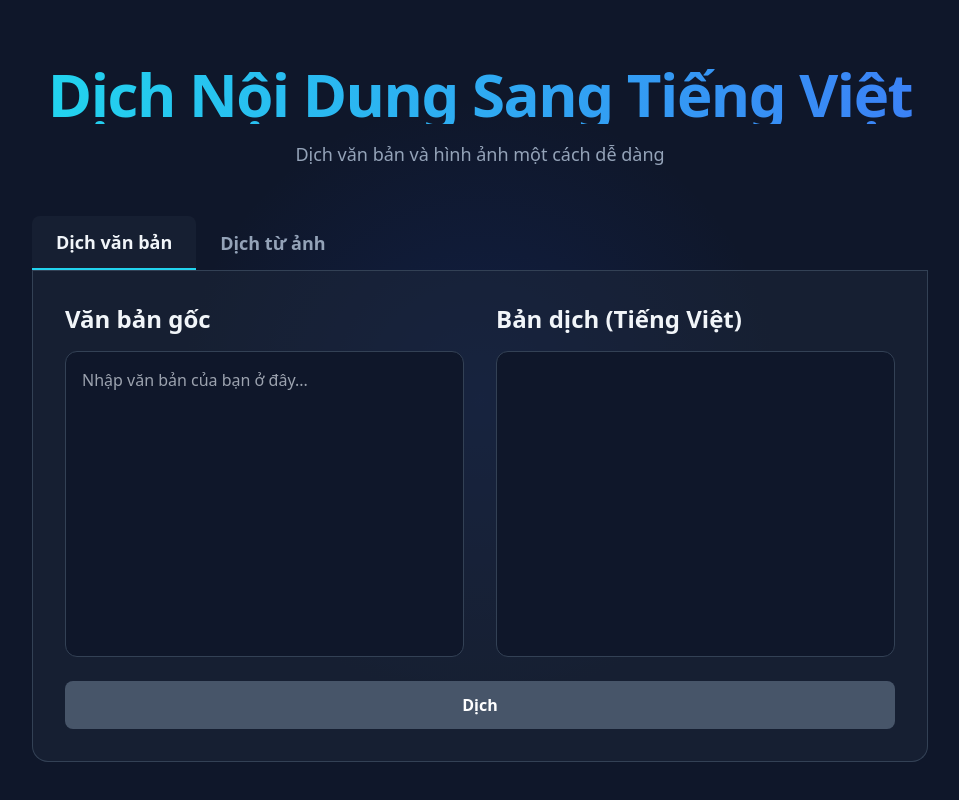
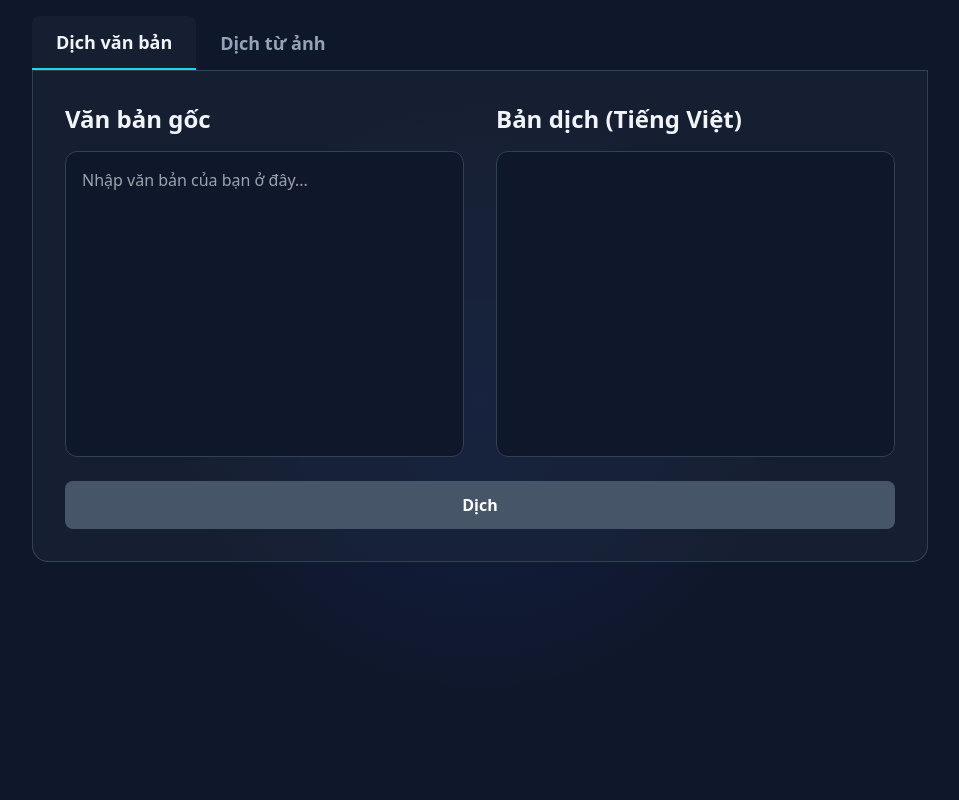
Before and after one commit to tieubochet/ai-translate, a React (Vite) app: page / in a window 1280 px wide. Shown: the whole page, without its empty margins (160-1119 px from the left). Built offline with nearby package versions, Linux system fonts and the light colour scheme; no server answers.

Commit message:
remove title

```diff
--- a/App.tsx
+++ b/App.tsx
@@ -36,13 +36,6 @@ const App: React.FC = () => {
     <main className="min-h-screen w-full bg-slate-900 text-slate-100 flex flex-col items-center p-4 font-sans relative overflow-hidden">
       <div className="absolute inset-0 bg-[radial-gradient(circle_at_center,_rgba(29,78,216,0.15)_0,_transparent_40%)]"></div>
       <div className="z-10 flex flex-col items-center w-full max-w-4xl">
-        <header className="text-center my-8 md:my-12">
-            <h1 className="text-5xl md:text-6xl font-extrabold tracking-tight bg-clip-text text-transparent bg-gradient-to-r from-cyan-400 to-blue-500">
-              Dịch Nội Dung Sang Tiếng Việt
-            </h1>
-            <p className="mt-4 text-lg text-slate-400">Dịch văn bản và hình ảnh một cách dễ dàng</p>
-        </header>
-
         <div className="w-full">
             <div className="flex border-b border-slate-700">
                 <TabButton
```
